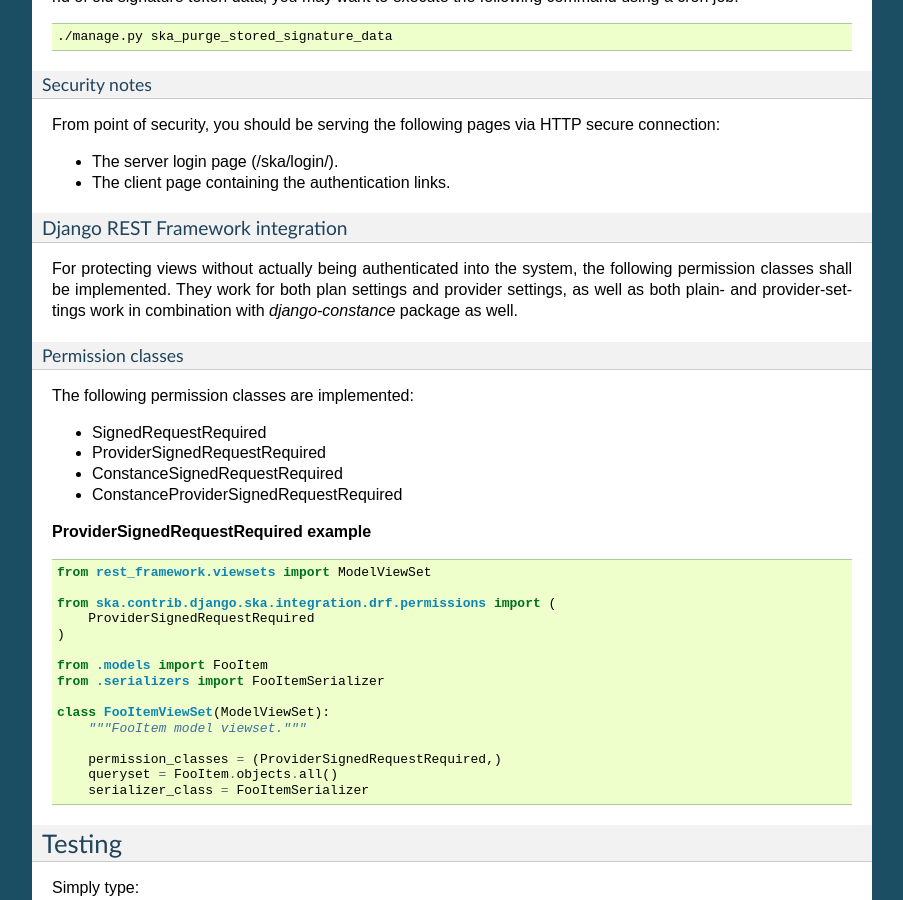
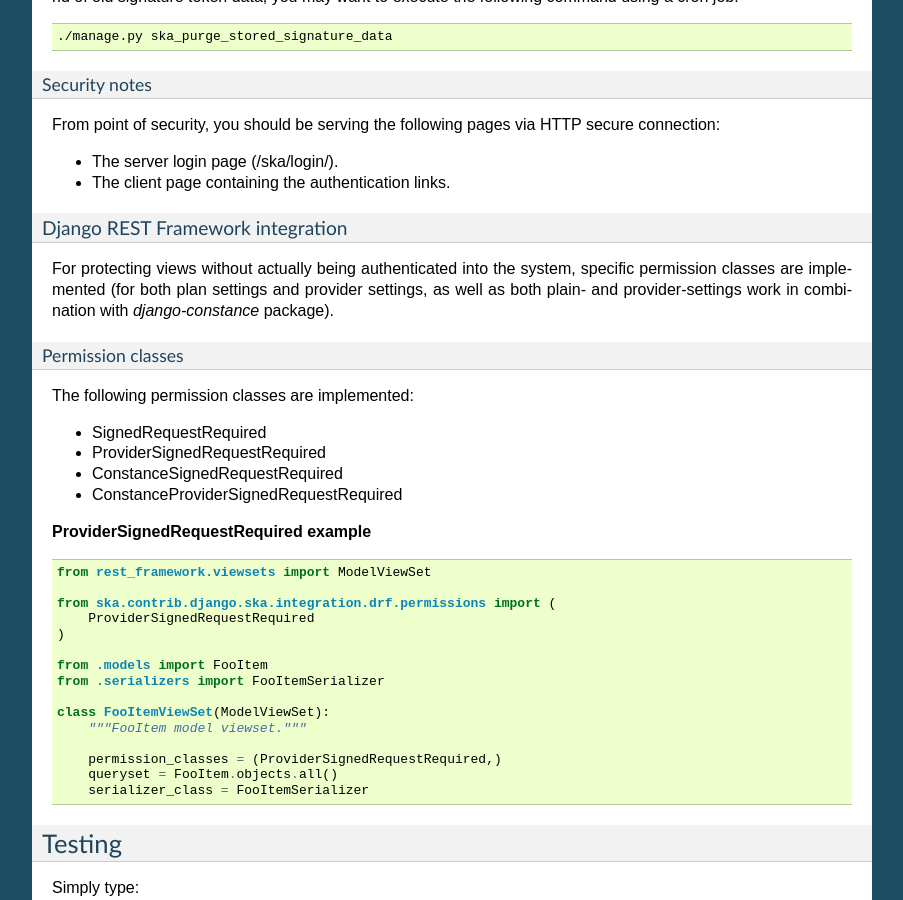
Before and after one commit to barseghyanartur/ska, a Sphinx documentation site: the page built from docs/index.rst, in a window 1280 px wide and 900 px high, scrolled down 17798 px. Shown: the whole window, without its empty margins (198-1101 px from the left). Built offline with Sphinx 7.4.7, drawn with Linux system fonts in a browser that asks for light colours; pages that are not in the unit, such as notebooks, are missing from menus.

Commit message:
fixes in docs

```diff
--- a/README.rst
+++ b/README.rst
@@ -1172,9 +1172,9 @@ secure connection:
 Django REST Framework integration
 ~~~~~~~~~~~~~~~~~~~~~~~~~~~~~~~~~
 For protecting views without actually being authenticated into the system,
-the following permission classes shall be implemented. They work for both
-plan settings and provider settings, as well as both plain- and
-provider-settings work in combination with `django-constance` package as well.
+specific permission classes are implemented (for both plan settings and
+provider settings, as well as both plain- and provider-settings work in
+combination with `django-constance` package).
 
 Permission classes
 ++++++++++++++++++
--- a/docs/index.rst
+++ b/docs/index.rst
@@ -1172,9 +1172,9 @@ secure connection:
 Django REST Framework integration
 ~~~~~~~~~~~~~~~~~~~~~~~~~~~~~~~~~
 For protecting views without actually being authenticated into the system,
-the following permission classes shall be implemented. They work for both
-plan settings and provider settings, as well as both plain- and
-provider-settings work in combination with `django-constance` package as well.
+specific permission classes are implemented (for both plan settings and
+provider settings, as well as both plain- and provider-settings work in
+combination with `django-constance` package).
 
 Permission classes
 ++++++++++++++++++
```
